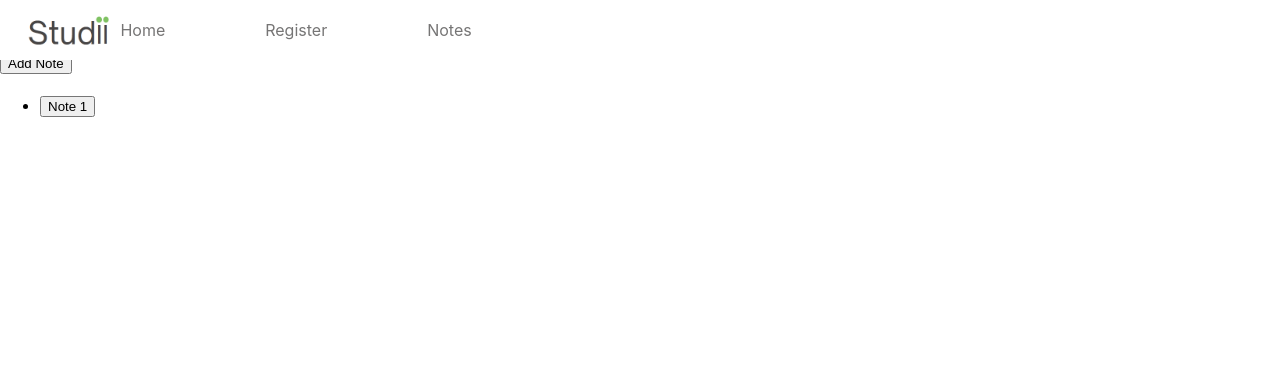
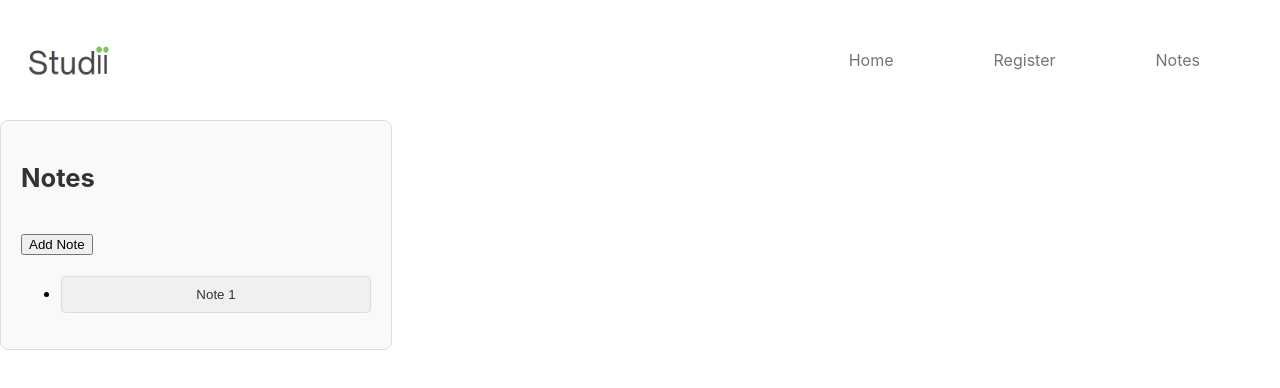
Before and after one commit to spoonz14/study-web-app, a React (Create React App) app in the folder frontend/: page /Notes in a window 1280 px wide. Shown: the top 388 px of the page. Built offline with nearby package versions, Linux system fonts and the light colour scheme.

Commit message:
More Styling
Styling Specific to Notes, and register, trying to remove elements from behind nav bar

```diff
--- a/frontend/src/components/RegisterUser.js
+++ b/frontend/src/components/RegisterUser.js
@@ -35,7 +35,7 @@ const RegisterUser = () => {
   };
 
   return (
-    <div>
+    <div className="register">
       <h2>Register User</h2>
       <form onSubmit={handleSubmit}>
         <input
--- a/frontend/src/components/styles.css
+++ b/frontend/src/components/styles.css
@@ -4,10 +4,13 @@
   padding: 10px 20px;
   display: flex;
   align-items: center;
+  justify-content: space-between;
   position: fixed;
   width: 100%;
   top: 0;
-  margin-bottom: 50px;
+  z-index: 1000;
+  border-color: #767575;
+  height: 100px;
 }
 
 nav ul {
@@ -31,21 +34,62 @@ nav ul li a {
 }
 
 .note-list h2 {
-  margin-top: 0;
   margin-bottom: 21px;
   font-size: 1.6rem;
   color: #333;
 }
 
+.note-list {
+  background-color: #f9f9f9;
+  border: 1px solid #ddd;
+  border-radius: 8px;
+  padding: 20px;
+  width: 350px;
+  margin-top: 120px;
+}
+
 .add-note-container {
   margin-bottom: 21px;
+  margin-top: 40px;
 }
 
 ul li {
   margin-bottom: 10px;
 }
 
-.home-header h1 {
-  font-size: 20rem;
-  margin-top: 50px;
+ul li button {
+  display: block;
+  width: 100%;
+  padding: 10px;
+  background-color: #f0f0f0;
+  color: #333;
+  border: 1px solid #ddd;
+  border-radius: 4px;
+  cursor: pointer;
+  transition: background-color 0.3s, border-color 0.3s;
 }
+
+ul li button:hover {
+  background-color: #e0e0e0;
+  border-color: #ccc;
+}
+
+.Home-header h1 {
+  margin-top: 80px;
+  padding: 80px;
+}
+
+.new-note-form input[type="text"],
+.new-note-form textarea {
+  width: 100%;
+}
+
+.new-note-form textarea {
+  height: 200px;
+}
+
+.register {
+  padding: 80px;
+  margin-top: 40px;
+  color: green;
+}
```
